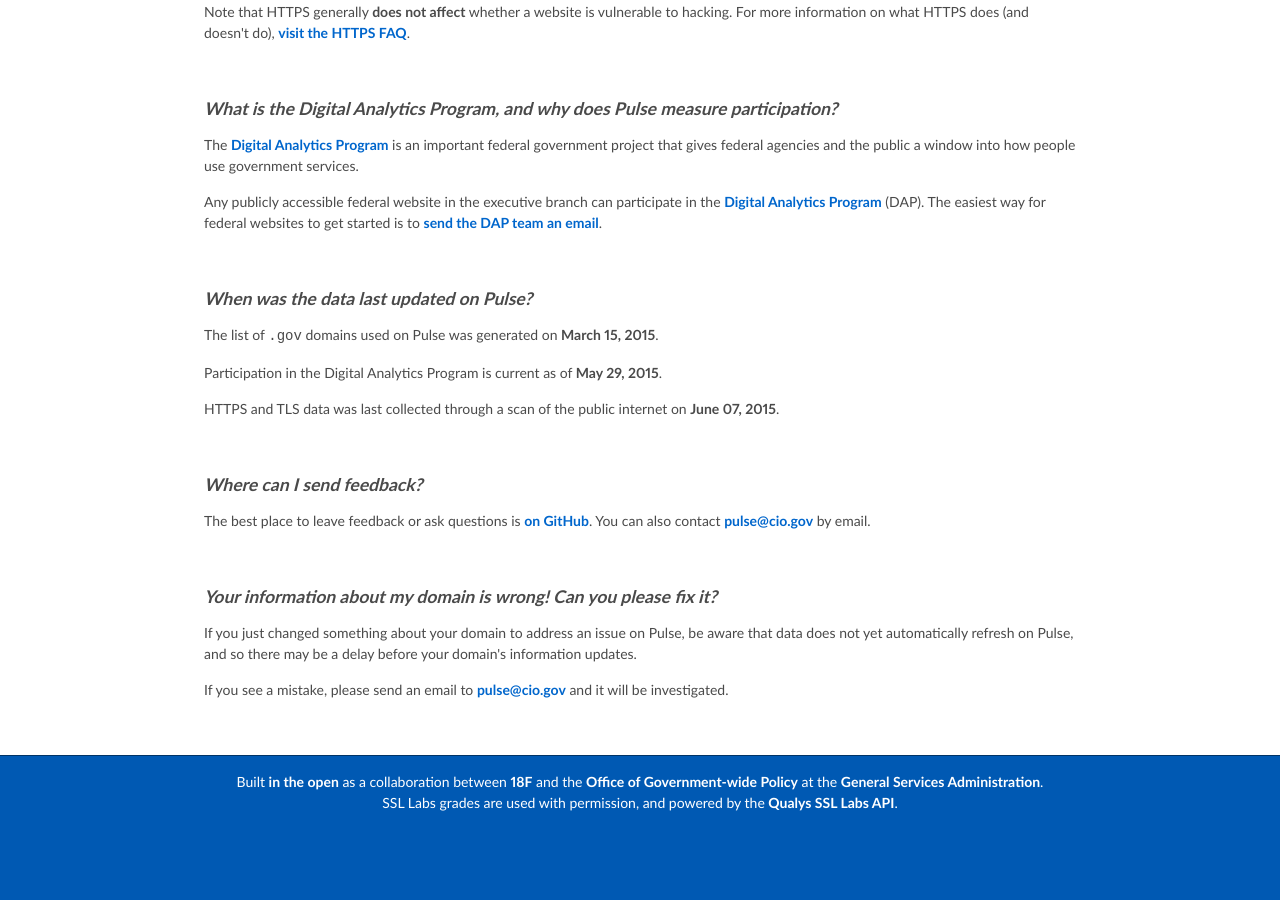
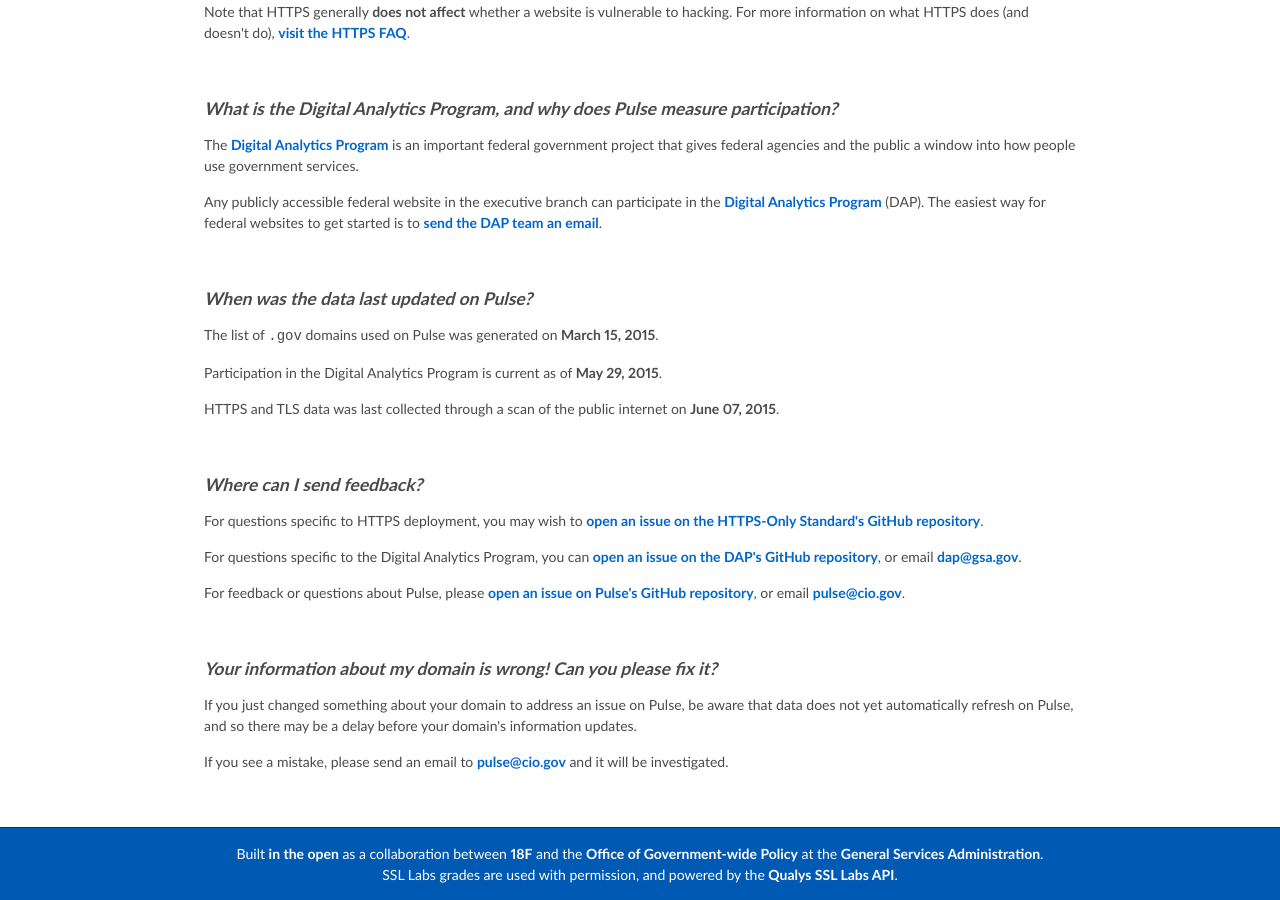
Before and after one commit to 18F/pulse, a Jekyll site: the page built from pages/about.html, in a window 1280 px wide and 900 px high, scrolled down 990 px. Built offline with Jekyll 4.4.1, drawn with Linux system fonts in a browser that asks for light colours; Markdown is read by kramdown in place of the engine named in the settings; before the commit the page ends 1818 px from its top, so only the background shows below that.

Commit message:
more contact info

```diff
--- a/pages/about.html
+++ b/pages/about.html
@@ -117,7 +117,13 @@
 					Where can I send feedback?
 				</h3>
 				<p>
-					The best place to leave feedback or ask questions is <a href="https://github.com/18F/pulse/issues">on GitHub</a>. You can also contact <a href="mailto:pulse@cio.gov">pulse@cio.gov</a> by email.
+					For questions specific to HTTPS deployment, you may wish to <a href="https://github.com/GSA/https/issues">open an issue on the HTTPS-Only Standard's GitHub repository</a>.
+				</p>
+				<p>
+					For questions specific to the Digital Analytics Program, you can <a href="https://github.com/digital-analytics-program/gov-wide-code">open an issue on the DAP's GitHub repository</a>, or email <a href="mailto:dap@gsa.gov">dap@gsa.gov</a>.
+				</p>
+				<p>
+					For feedback or questions about Pulse, please <a href="https://github.com/18F/pulse/issues">open an issue on Pulse's GitHub repository</a>, or email <a href="mailto:pulse@cio.gov">pulse@cio.gov</a>.
 				</p>
 			</li>
 
```
